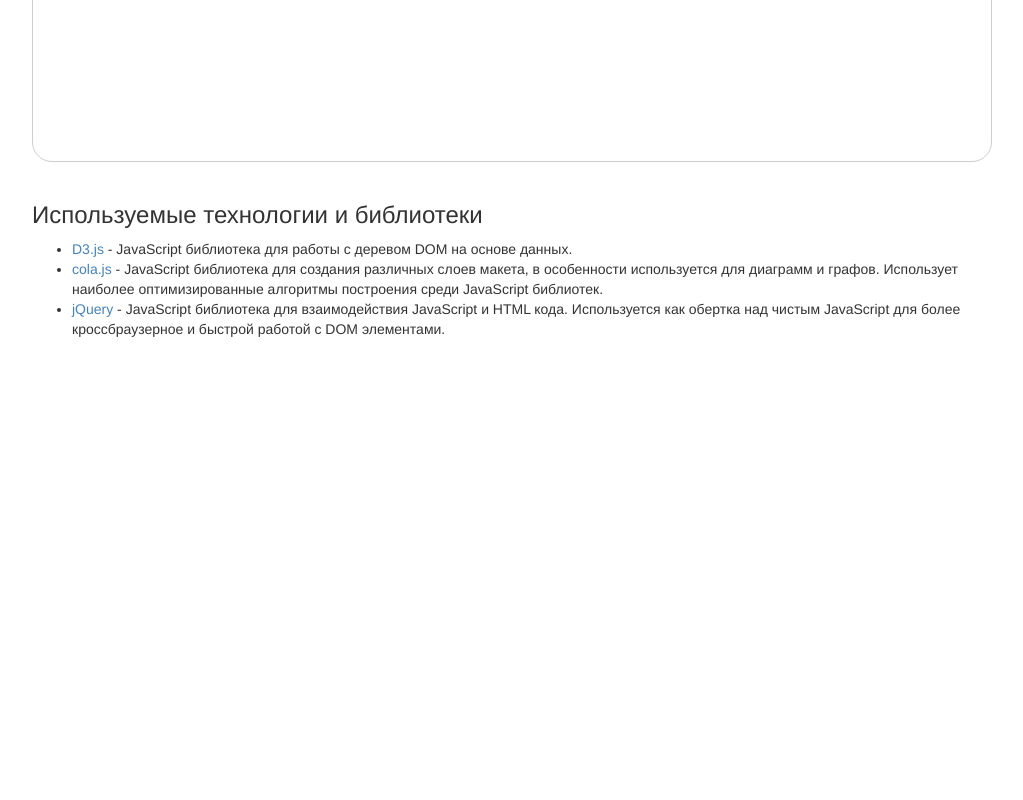
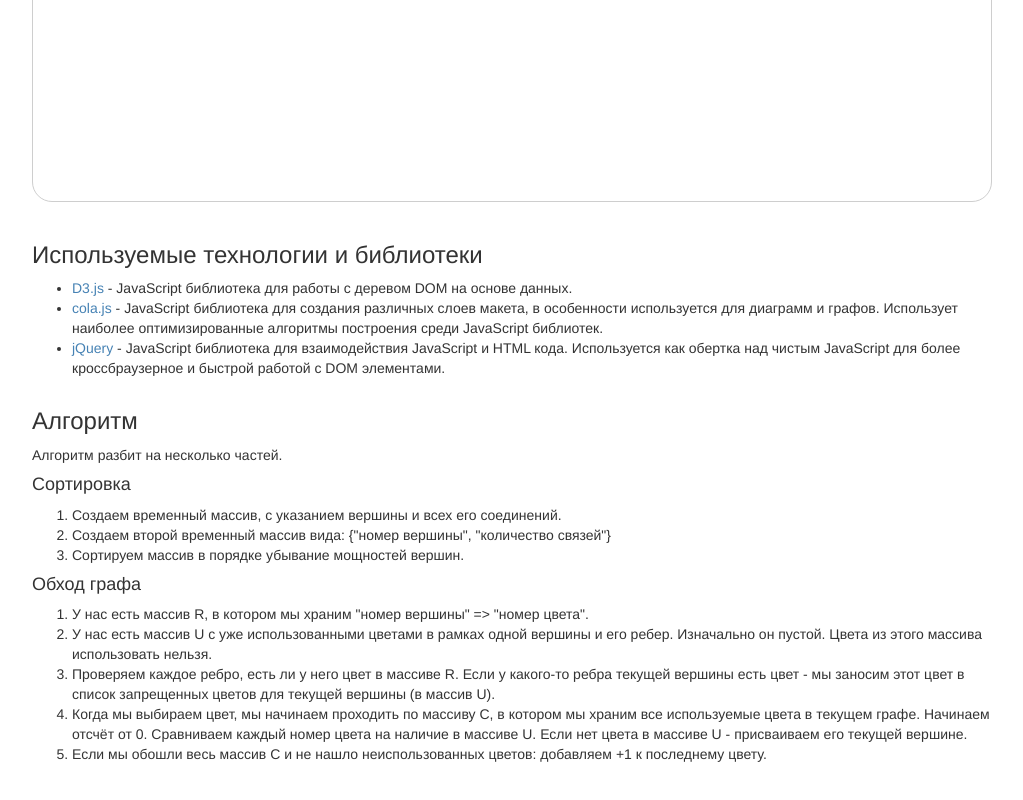
Before and after one commit to Sadykh/eltech-mlita-alternative-exam, a plain HTML site: page src/index.html in a window 1280 px wide. Shown: the part 816-1616 px from the top of the page, without its empty margins (128-1151 px from the left). Before the commit the page ends 1221 px from the top, so only its background shows below. Drawn offline with Linux system fonts and the light colour scheme.

Commit message:
adding information about algorithm

```diff
--- a/src/index.html
+++ b/src/index.html
@@ -29,6 +29,7 @@
     </ul>
 
     <div class="row">
+        <div class="col-md-12"><h4>Конфигурация</h4></div>
         <div class="col-md-3">
             <form action="#" method="post" class="form-generate-nodes">
                 <div class="form-group">
@@ -40,7 +41,7 @@
 
             </form>
         </div>
-        <div class="col-md-9 adjacency_matrix">
+        <div class="col-md-6 adjacency_matrix">
             <form action="#" method="post" class="form-inline form-generate-graph">
                 <div class="form-group">
                     <label>Матрица смежности</label>
@@ -66,6 +67,25 @@
                 <li><a href="https://jquery.com/">jQuery</a> - JavaScript библиотека для взаимодействия JavaScript и HTML кода. Используется как обертка над чистым JavaScript для более кроссбраузерное и быстрой работой с DOM элементами.</li>
             </ul>
         </div>
+        <div class="col-md-12">
+            <h3>Алгоритм</h3>
+            <p>Алгоритм разбит на несколько частей.</p>
+            <h4>Сортировка</h4>
+            <ol>
+                <li>Создаем временный массив, с указанием вершины и всех его соединений.</li>
+                <li>Создаем второй временный массив вида: {"номер вершины", "количество связей"} </li>
+                <li>Сортируем массив в порядке убывание мощностей вершин.</li>
+            </ol>
+
+            <h4>Обход графа</h4>
+            <ol>
+                <li>У нас есть массив R, в котором мы храним "номер вершины" => "номер цвета".</li>
+                <li>У нас есть массив U с уже использованными цветами в рамках одной вершины и его ребер. Изначально он пустой. Цвета из этого массива использовать нельзя.</li>
+                <li>Проверяем каждое ребро, есть ли у него цвет в массиве R. Если у какого-то ребра текущей вершины есть цвет - мы заносим этот цвет в список запрещенных цветов для текущей вершины (в массив U).</li>
+                <li>Когда мы выбираем цвет, мы начинаем проходить по массиву C, в котором мы храним все используемые цвета в текущем графе. Начинаем отсчёт от 0. Сравниваем каждый номер цвета на наличие в массиве U. Если нет цвета в массиве U - присваиваем его текущей вершине.</li>
+                <li>Если мы обошли весь массив C и не нашло неиспользованных цветов: добавляем +1 к последнему цвету.</li>
+            </ol>
+        </div>
     </div>
 </div>
 </body>
```
